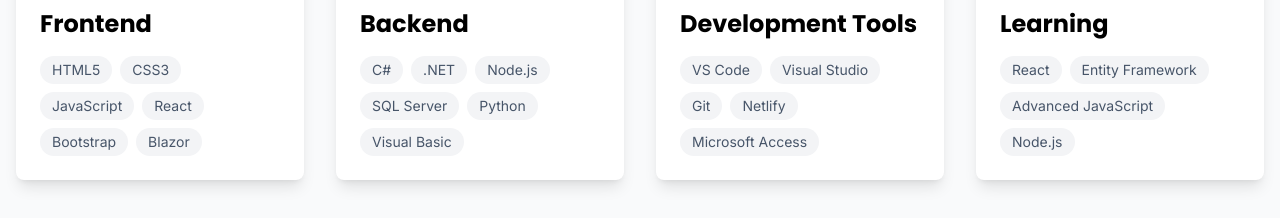
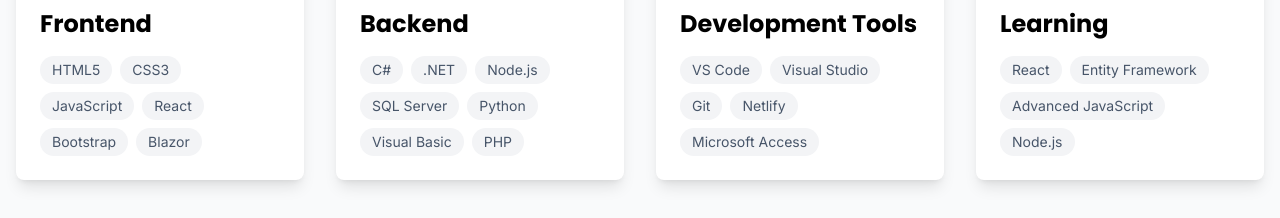
Before and after one commit to crazyturtles/react-portfolio, a React (Vite) app: page / in a window 1280 px wide. Shown: the part 1840-2058 px from the top of the page. Built offline with nearby package versions, Linux system fonts and the light colour scheme.

Commit message:
Update skills.jsx

```diff
--- a/src/components/skills.jsx
+++ b/src/components/skills.jsx
@@ -10,7 +10,15 @@
 	{
 		title: "Backend",
 		icon: <Database size={24} />,
-		skills: ["C#", ".NET", "Node.js", "SQL Server", "Python", "Visual Basic"],
+		skills: [
+			"C#",
+			".NET",
+			"Node.js",
+			"SQL Server",
+			"Python",
+			"Visual Basic",
+			"PHP",
+		],
 		color: "secondary",
 	},
 	{
```
